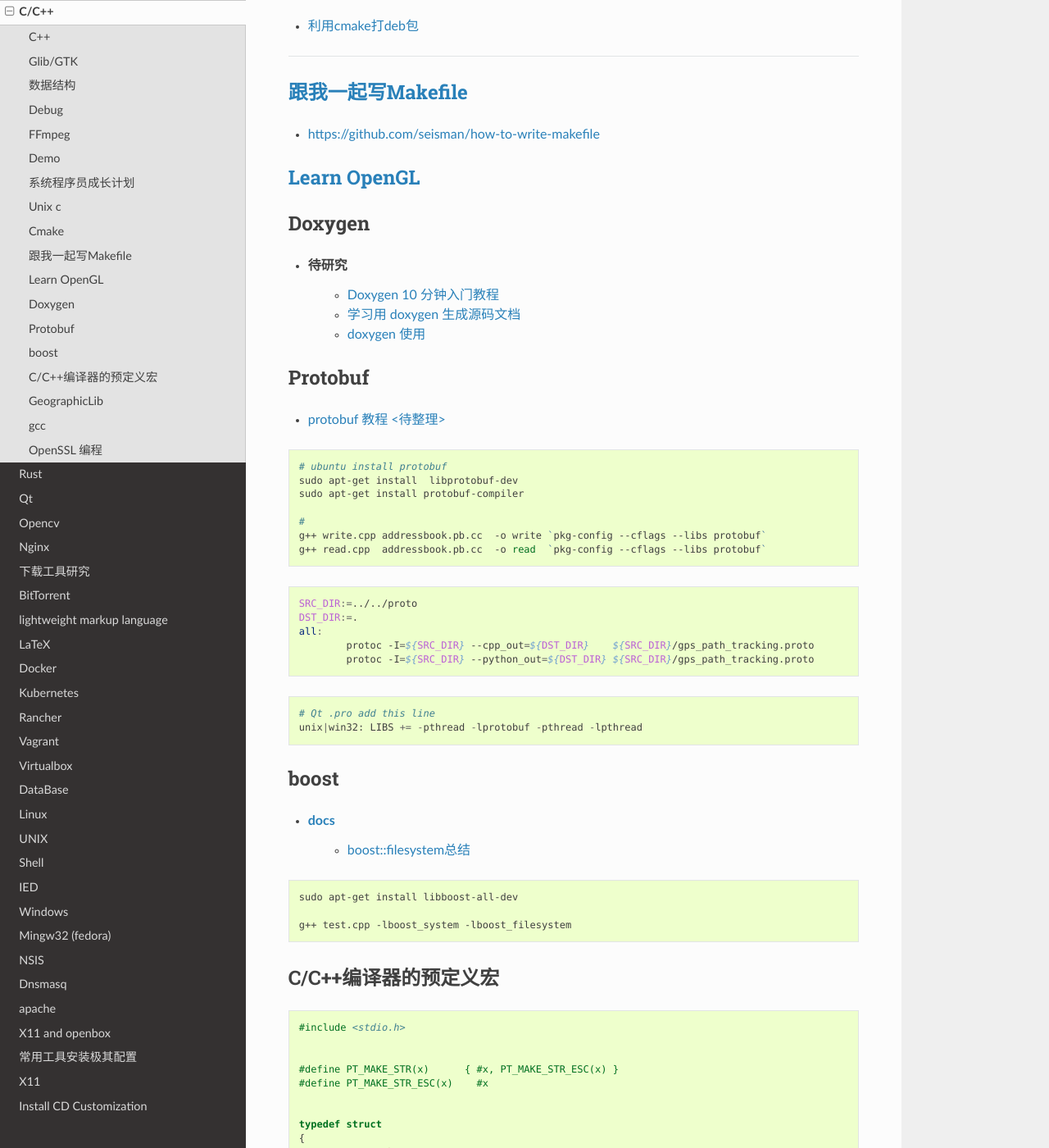
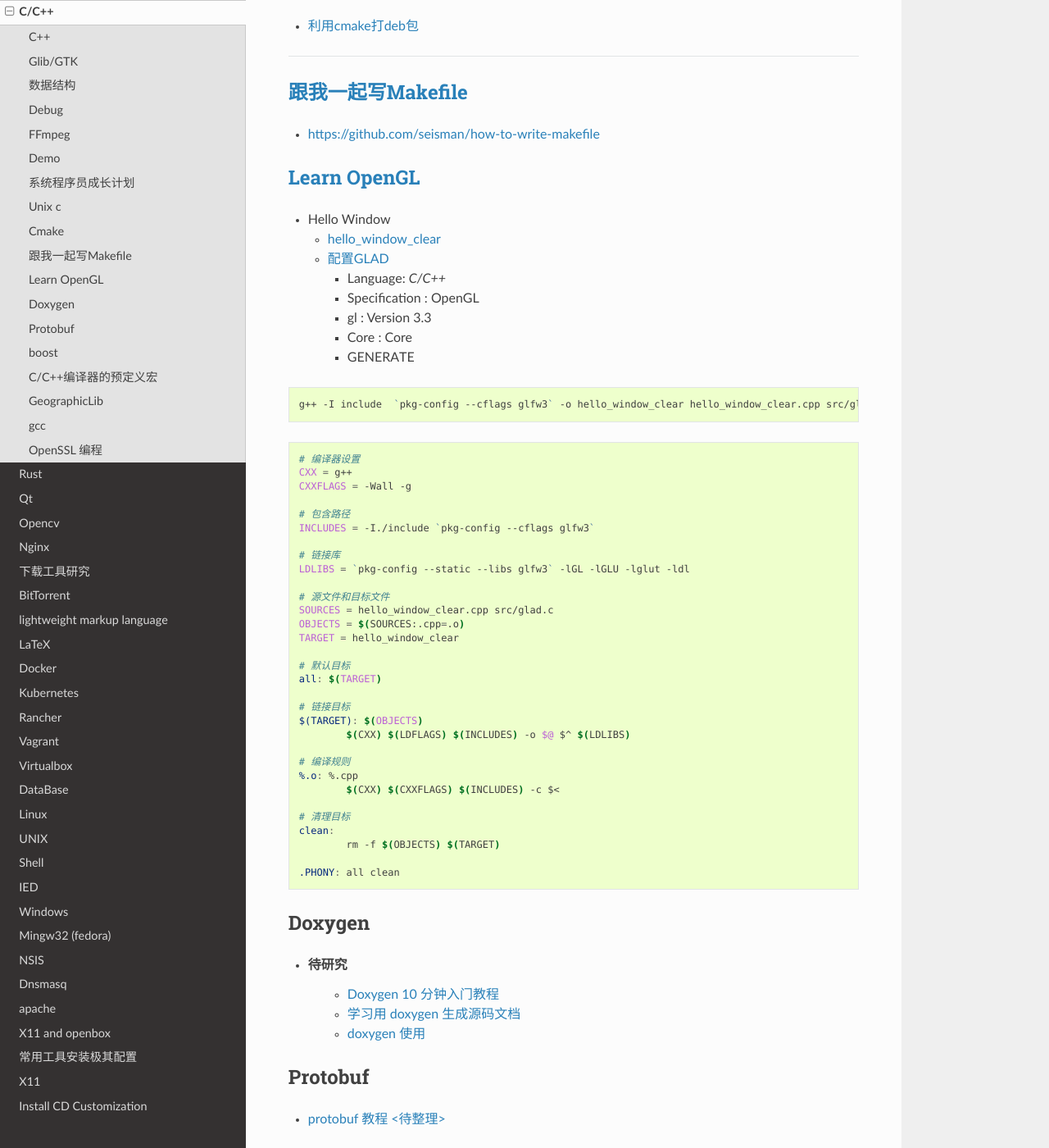
Before and after one commit to my-rds-store/my_space, a Sphinx documentation site: the page built from source/cpp/index.rst, in a window 1280 px wide and 1400 px high, scrolled down 1576 px. Shown: the whole window at 82% size. Built offline with Sphinx 7.4.7 and the Read the Docs theme 2.0.0, drawn with Linux system fonts in a browser that asks for light colours.

Commit message:
update ...

```diff
--- a/source/cpp/index.rst
+++ b/source/cpp/index.rst
@@ -84,6 +84,59 @@ Cmake
 ***************************************************************************
 `Learn OpenGL <https://learnopengl-cn.github.io/>`_
 ***************************************************************************
+
+* Hello Window
+
+  * `hello_window_clear <https://learnopengl.com/code_viewer_gh.php?code=src/1.getting_started/1.2.hello_window_clear/hello_window_clear.cpp>`_
+
+  * `配置GLAD <https://learnopengl-cn.github.io/01%20Getting%20started/02%20Creating%20a%20window/#glad>`_
+
+    * Language: `C/C++`
+    * Specification : OpenGL
+    * gl :  Version 3.3
+    * Core :  Core
+    * GENERATE
+
+
+.. code:: sh
+
+        g++ -I include  `pkg-config --cflags glfw3` -o hello_window_clear hello_window_clear.cpp src/glad.c `pkg-config --static --libs glfw3` -lGL -lGLU -lglut -ldl
+
+
+.. code:: makefile
+
+        # 编译器设置
+        CXX = g++
+        CXXFLAGS = -Wall -g
+
+        # 包含路径
+        INCLUDES = -I./include `pkg-config --cflags glfw3`
+
+        # 链接库
+        LDLIBS = `pkg-config --static --libs glfw3` -lGL -lGLU -lglut -ldl
+
+        # 源文件和目标文件
+        SOURCES = hello_window_clear.cpp src/glad.c
+        OBJECTS = $(SOURCES:.cpp=.o)
+        TARGET = hello_window_clear
+
+        # 默认目标
+        all: $(TARGET)
+
+        # 链接目标
+        $(TARGET): $(OBJECTS)
+                $(CXX) $(LDFLAGS) $(INCLUDES) -o $@ $^ $(LDLIBS)
+
+        # 编译规则
+        %.o: %.cpp
+                $(CXX) $(CXXFLAGS) $(INCLUDES) -c $<
+
+        # 清理目标
+        clean:
+                rm -f $(OBJECTS) $(TARGET)
+
+        .PHONY: all clean
+
 
 
 **********************
```
